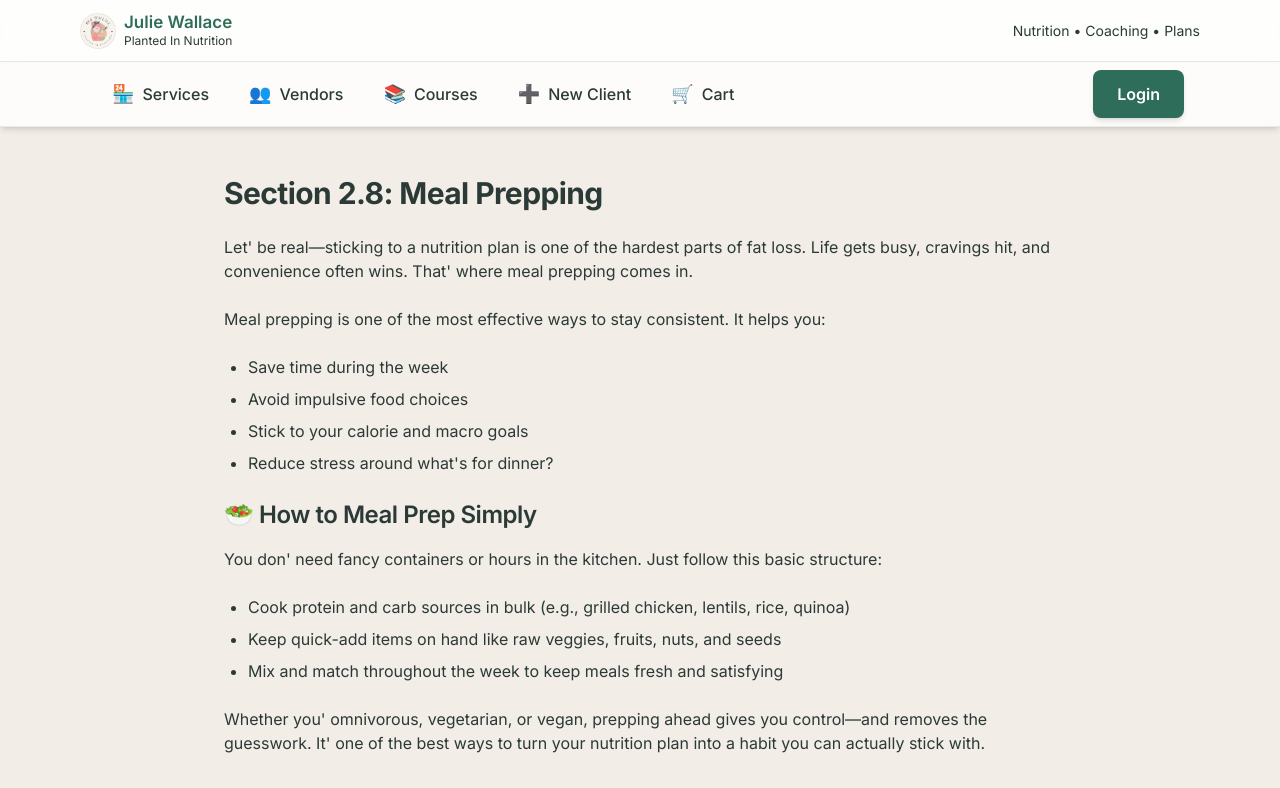
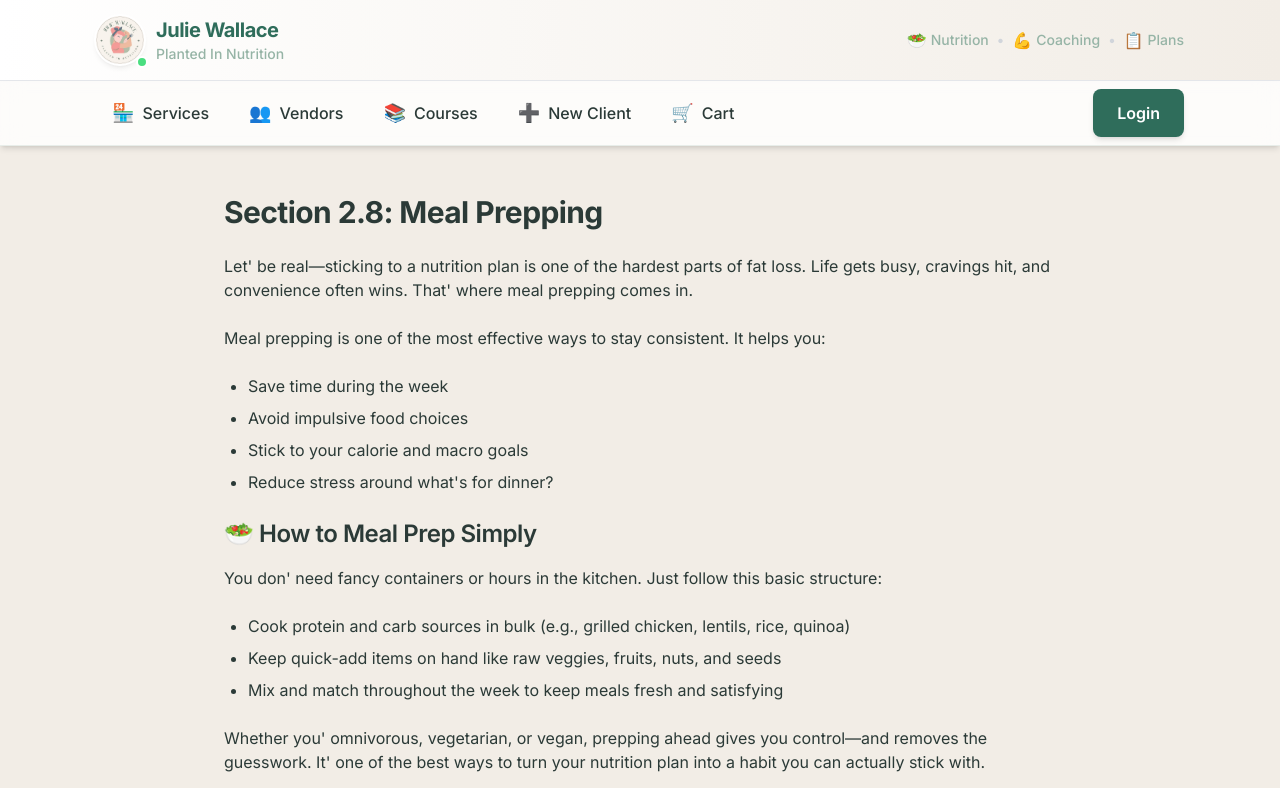
Before and after one commit to mr601s/nutritionist-marketplace-crm, a Next.js app: page /courses/module-2/section-8 in a window 1280 px wide. Shown: the top 788 px of the page. Built offline with nearby package versions, Linux system fonts and the light colour scheme.

Commit message:
style: overhaul UI for polished professional look

```diff
--- a/components/BrandHeader.tsx
+++ b/components/BrandHeader.tsx
@@ -5,17 +5,51 @@ import { brand } from "@/lib/brand";
 
 export default function BrandHeader() {
   return (
-    <header className="border-b bg-white/90 backdrop-blur">
-      <div className="mx-auto max-w-6xl px-4 py-3 flex items-center gap-3">
-        <Link className="flex items-center gap-2" href="/">
-          <Image src="/logo.jpg" alt={brand.name} width={36} height={36} className="rounded-full" priority />
-          <div className="leading-tight">
-            <div className="font-semibold text-[17px]" style={{color:brand.colors.primary}}>{brand.name}</div>
-            <div className="text-xs text-brand.sage">{brand.tagline}</div>
+    <header className="border-b bg-gradient-to-r from-white to-[var(--brand-cream)] backdrop-blur-sm shadow-sm transition-all duration-300">
+      <div className="mx-auto max-w-6xl px-4 sm:px-6 lg:px-8 py-4">
+        <div className="flex items-center justify-between">
+          <Link href="/" className="flex items-center gap-3 group transition-transform duration-200 hover:scale-[1.02]">
+            <div className="relative">
+              <Image
+                src="/logo.jpg"
+                alt={brand.name}
+                width={48}
+                height={48}
+                className="rounded-full shadow-md ring-2 ring-white transition-all duration-200 group-hover:ring-[var(--brand-sage)]"
+                priority
+              />
+              <div className="absolute -bottom-1 -right-1 w-3 h-3 bg-green-400 rounded-full border-2 border-white"></div>
+            </div>
+            <div className="leading-tight">
+              <div
+                className="font-bold text-xl tracking-tight transition-colors duration-200"
+                style={{ color: brand.colors.primary }}
+              >
+                {brand.name}
+              </div>
+              <div className="text-sm font-medium" style={{ color: "var(--brand-sage)" }}>
+                {brand.tagline}
+              </div>
+            </div>
+          </Link>
+          <div className="hidden sm:flex items-center gap-4">
+            <div className="flex items-center gap-2 text-sm font-medium" style={{ color: "var(--brand-sage)" }}>
+              <span className="inline-flex items-center gap-1">
+                <span className="text-base">🥗</span>
+                Nutrition
+              </span>
+              <span className="text-gray-300">•</span>
+              <span className="inline-flex items-center gap-1">
+                <span className="text-base">💪</span>
+                Coaching
+              </span>
+              <span className="text-gray-300">•</span>
+              <span className="inline-flex items-center gap-1">
+                <span className="text-base">📋</span>
+                Plans
+              </span>
+            </div>
           </div>
-        </Link>
-        <div className="ml-auto flex items-center gap-3 text-sm">
-          <span className="hidden sm:inline text-brand.sage">Nutrition • Coaching • Plans</span>
         </div>
       </div>
     </header>
```
